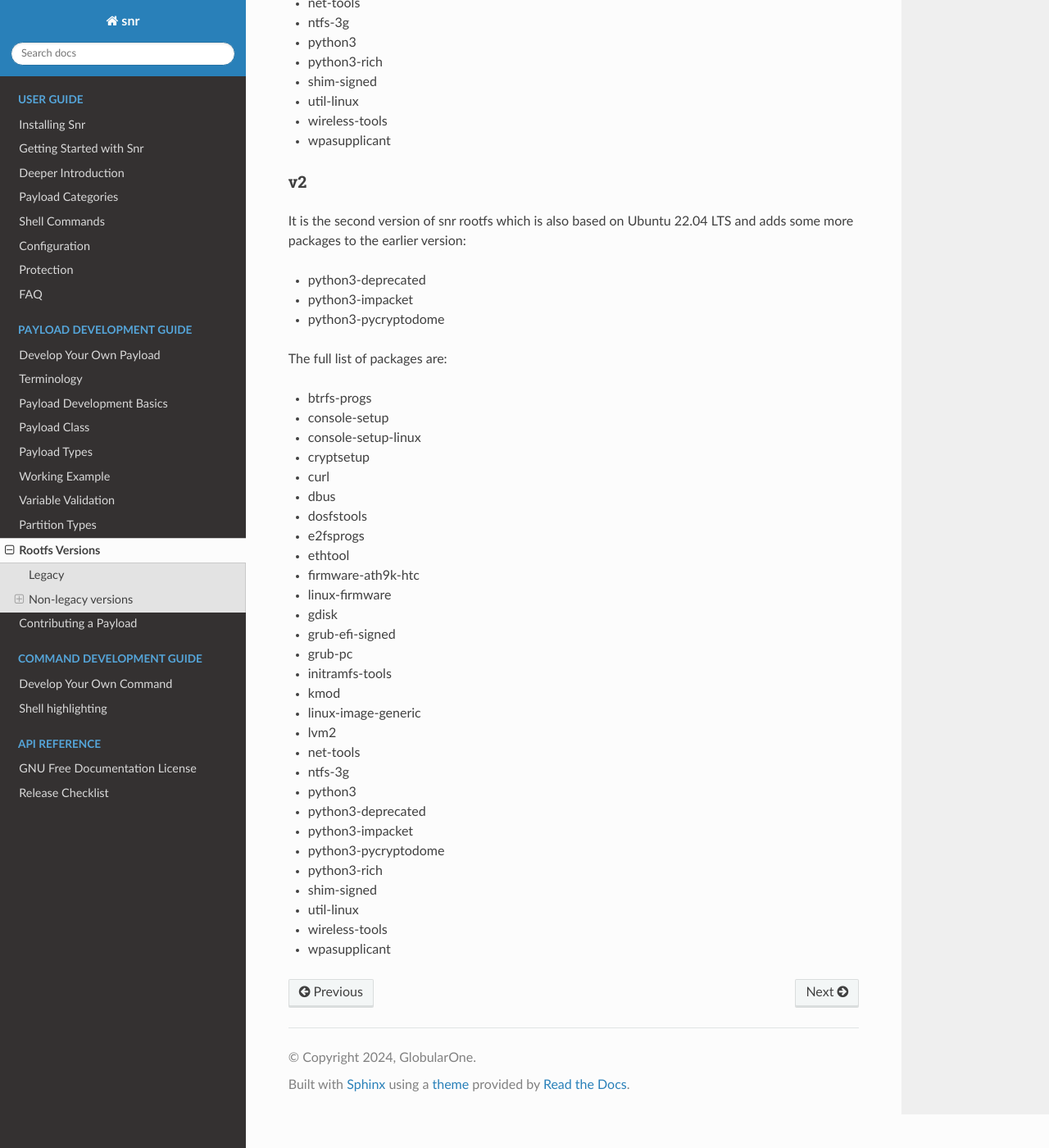
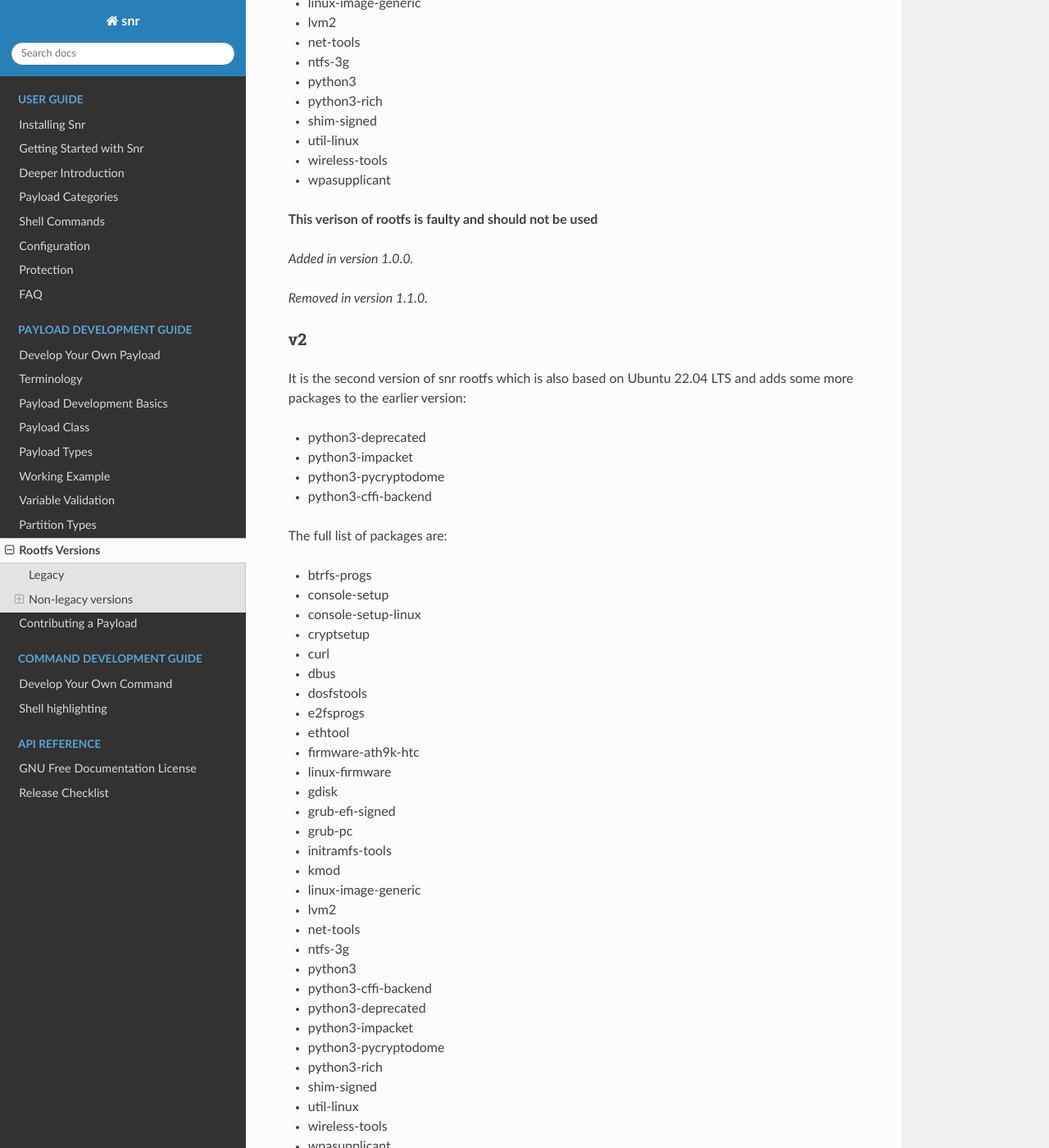
Before and after one commit to GlobularOne/snr, a Sphinx documentation site: the page built from docs/source/dev_guide/payload_development/rootfs_versions.rst, in a window 1280 px wide and 1400 px high, scrolled down 1818 px. Shown: the whole window at 82% size. Built offline with Sphinx 7.4.7 and the Read the Docs theme 2.0.0, drawn with Linux system fonts in a browser that asks for light colours; pages that are not in the unit, such as notebooks, are missing from menus; some of the changed text lies outside the part shown.

Commit message:
Fix some documentation issues

```diff
--- a/docs/source/dev_guide/payload_development/partition_types.rst
+++ b/docs/source/dev_guide/payload_development/partition_types.rst
@@ -1,7 +1,7 @@
 Partition Types
 ===============
 
-When you open a partition (See :doc:`ref/snr.core.payload.storage`), you can use the `partition_type()` function to retrieve what kind of partition is it. Partitions are split into several categories:
+When you open a partition (See :doc:`/ref/snr.core.payload.storage`), you can use the `partition_type()` function to retrieve what kind of partition is it. Partitions are split into several categories:
 
 * EFI_PARTITION: Contains EFI boot files
 * BOOT_PARTITION: Contains bootloader files
@@ -110,6 +110,7 @@ Assuming you mount a partition and the end result is a variable called `mounted_
 * `WINDOWS_PARTITION`: `.is_windows()`
 
 .. code-block:: python
+
     if mounted_part.is_system():
         # Deal with system partitions
     ...
--- a/docs/source/dev_guide/payload_development/rootfs_versions.rst
+++ b/docs/source/dev_guide/payload_development/rootfs_versions.rst
@@ -80,9 +80,10 @@ It is the first non-legacy version of snr rootfs which is based Ubuntu 22.04 LTS
 * wireless-tools
 * wpasupplicant
 
+**This verison of rootfs is faulty and should not be used**
 
-.. versionadded: 1.0.0
-.. deprecated: 1.1.0
+.. versionadded:: 1.0.0
+.. versionremoved:: 1.1.0
 
 v2
 ^^
@@ -92,6 +93,7 @@ It is the second version of snr rootfs which is also based on Ubuntu 22.04 LTS a
 * python3-deprecated
 * python3-impacket
 * python3-pycryptodome
+* python3-cffi-backend
 
 The full list of packages are:
 
@@ -116,6 +118,7 @@ The full list of packages are:
 * net-tools
 * ntfs-3g
 * python3
+* python3-cffi-backend
 * python3-deprecated
 * python3-impacket
 * python3-pycryptodome
--- a/docs/source/dev_guide/payload_development/working_example.rst
+++ b/docs/source/dev_guide/payload_development/working_example.rst
@@ -51,5 +51,5 @@ After knowing all you need to know, let's give you a working example:
 
 .. seealso::
 
-    :doc:`partition_type`
+    :doc:`partition_types`
         Read about how the partition type detection works and how you can use it.
```
Also changed, not shown: other parts of docs/source/dev_guide/payload_development/rootfs_versions.rst (+1 -1 lines).
